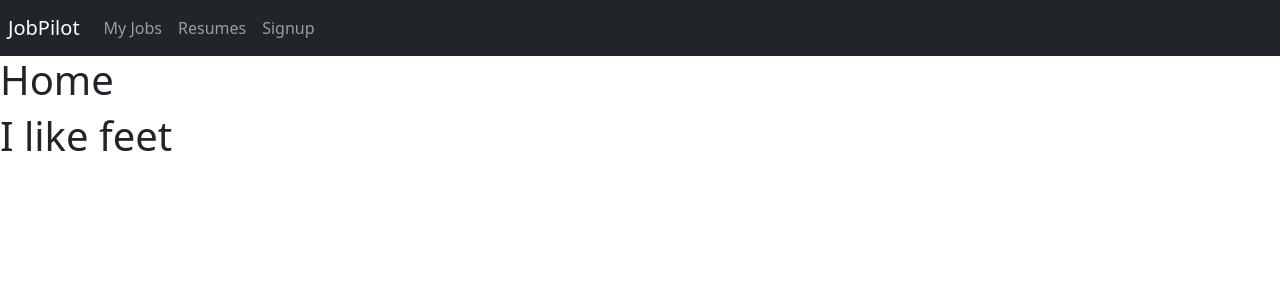
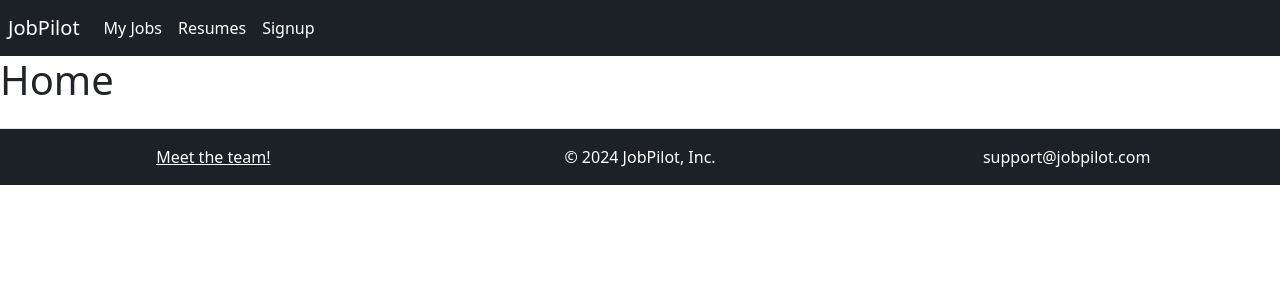
Before and after one commit to Ms-Meredith-McD/JobPilot, a React (Vite) app in the folder client/: page / in a window 1280 px wide. Shown: the top 300 px of the page. Built offline with nearby package versions, Linux system fonts and the light colour scheme.

Commit message:
setup the footer. edited styles to header/navbar

```diff
--- a/client/src/components/Footer.jsx
+++ b/client/src/components/Footer.jsx
@@ -2,9 +2,21 @@ function Footer() {
 
 
     return (
-      <>
-  <h1> I like feet</h1>
-      </>
+
+      <footer className="d-flex flex-wrap justify-content-between align-items-center py-3 my-4 border-top">
+    <div className="col-md-4 d-flex align-items-center  justify-content-center">
+      <a href="/team" className="mb-3 mb-md-0">Meet the team!</a>
+    </div>
+
+    <div className="col-md-4 d-flex align-items-center  justify-content-center">
+      <span className="mb-3 mb-md-0">© 2024 JobPilot, Inc.</span>
+    </div>
+    <div className="col-md-4 d-flex align-items-center justify-content-center">
+    <span className="mb-3 mb-md-0">support@jobpilot.com</span>
+    </div>
+  </footer>
+
+
     )
   }
 
--- a/client/src/components/Header.jsx
+++ b/client/src/components/Header.jsx
@@ -3,7 +3,7 @@ function Header() {
 
     return (
         <div className="d-flex">
-            <nav className="navbar navbar-expand-lg navbar-dark bg-dark w-100 p-2">
+            <nav className="navbar navbar-expand-lg navbar-dark w-100 p-2">
   <a className="navbar-brand" href="#">JobPilot</a>
   <button className="navbar-toggler" type="button" data-toggle="collapse" data-target="#navbarNav" aria-controls="navbarNav" aria-expanded="false" aria-label="Toggle navigation">
     <span className="navbar-toggler-icon"></span>
--- a/client/src/styles/components/_header.scss
+++ b/client/src/styles/components/_header.scss
@@ -0,0 +1,15 @@
+.navbar {
+    background-color: #1c2128;
+}
+
+.nav-link {
+    color: white;
+}
+
+footer {
+    background-color: #1c2128;
+}
+
+footer, .mb-3 {
+    color: white;
+}
```
